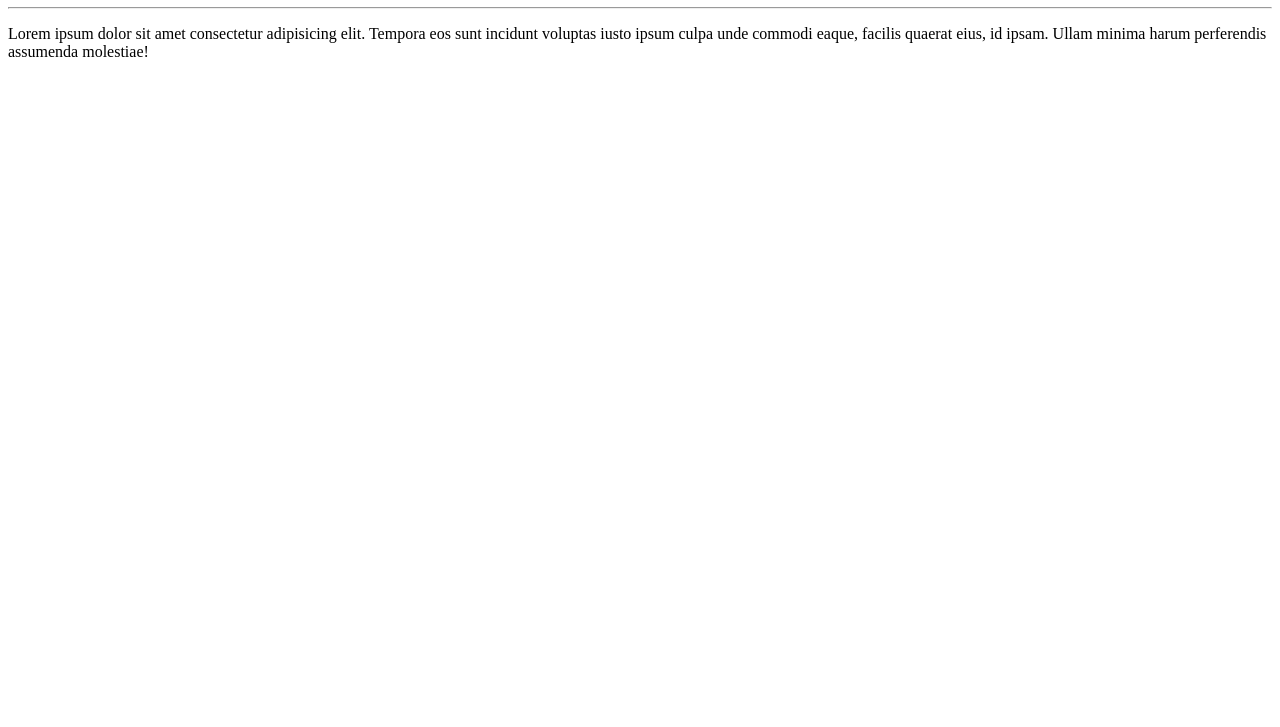
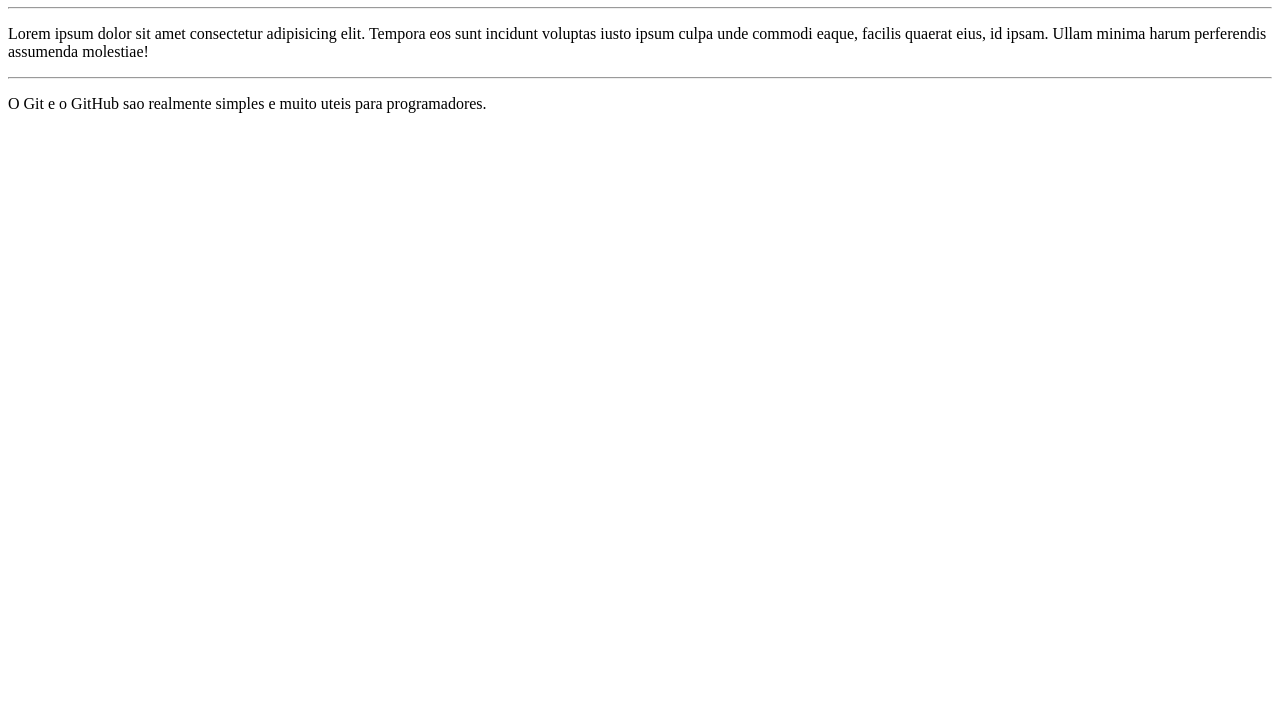
Before and after one commit to fernandes-kaue/estudoDeJava, a plain HTML site: page siteExemplo/index.html in a window 1280 px wide. Shown: the part 73-800 px from the top of the page. Drawn offline with Linux system fonts and the light colour scheme.

Commit message:
adição de parágrafo

```diff
--- a/siteExemplo/index.html
+++ b/siteExemplo/index.html
@@ -9,6 +9,8 @@
     <h1>Olá Mundo</h1>
     <hr>
     <p>Lorem ipsum dolor sit amet consectetur adipisicing elit. Tempora eos sunt incidunt voluptas iusto ipsum culpa unde commodi eaque, facilis quaerat eius, id ipsam. Ullam minima harum perferendis assumenda molestiae!</p>
+    <hr>
+    <p>O Git e o GitHub sao realmente simples e muito uteis para programadores.</p>
 
 </body>
 </html>
```
